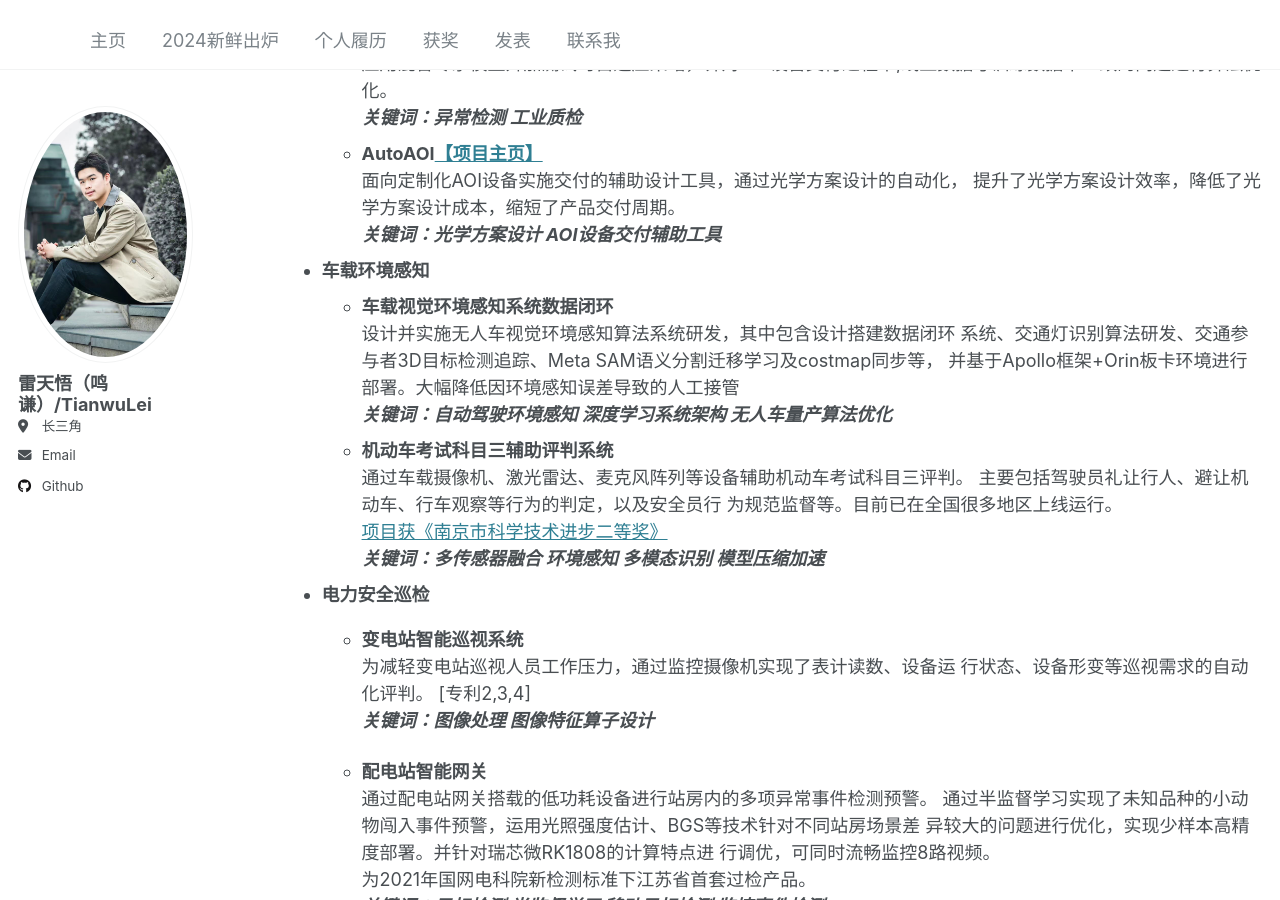
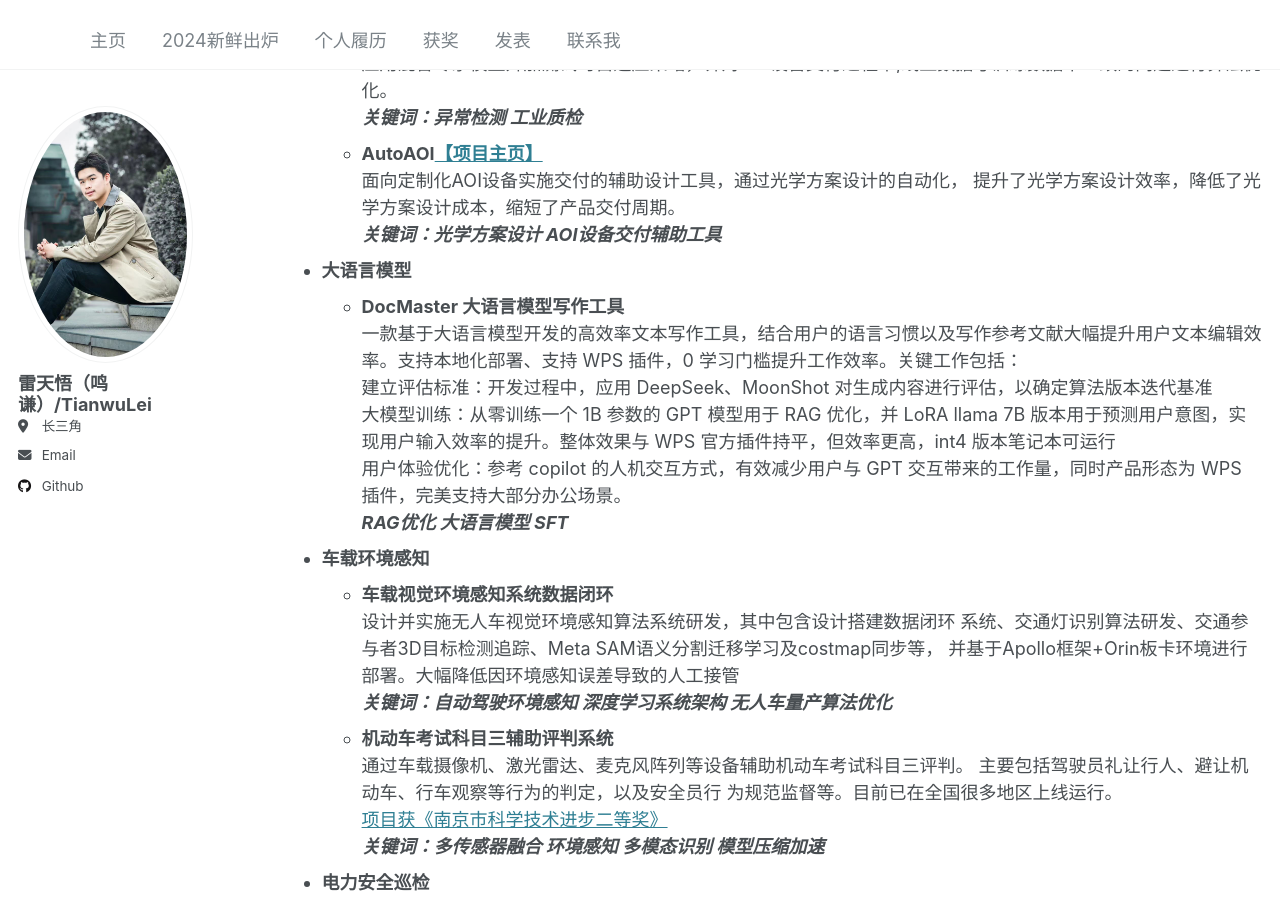
Before and after one commit to ray3572/ray3572.github.io, a Jekyll site: the page built from _pages/cv.md, in a window 1280 px wide and 900 px high, scrolled down 1259 px. Built offline with Jekyll 4.4.1, drawn with Linux system fonts in a browser that asks for light colours.

Commit message:
add docmaster

```diff
--- a/_pages/cv.md
+++ b/_pages/cv.md
@@ -52,6 +52,16 @@ redirect_from:
     面向定制化AOI设备实施交付的辅助设计工具，通过光学方案设计的自动化，
     提升了光学方案设计效率，降低了光学方案设计成本，缩短了产品交付周期。
     ***关键词：光学方案设计 AOI设备交付辅助工具***
+
+
+* **大语言模型**
+  * **DocMaster 大语言模型写作工具**
+    一款基于大语言模型开发的高效率文本写作工具，结合用户的语言习惯以及写作参考文献大幅提升用户文本编辑效率。支持本地化部署、支持 WPS 插件，0 学习门槛提升工作效率。关键工作包括：
+建立评估标准：开发过程中，应用 DeepSeek、MoonShot 对生成内容进行评估，以确定算法版本迭代基准
+大模型训练：从零训练一个 1B 参数的 GPT 模型用于 RAG 优化，并 LoRA llama 7B 版本用于预测用户意图，实现用户输入效率的提升。整体效果与 WPS 官方插件持平，但效率更高，int4 版本笔记本可运行
+用户体验优化：参考 copilot 的人机交互方式，有效减少用户与 GPT 交互带来的工作量，同时产品形态为 WPS 插件，完美支持大部分办公场景。
+    ***RAG优化 大语言模型 SFT***
+
 
 * **车载环境感知**
   * **车载视觉环境感知系统数据闭环**
```
